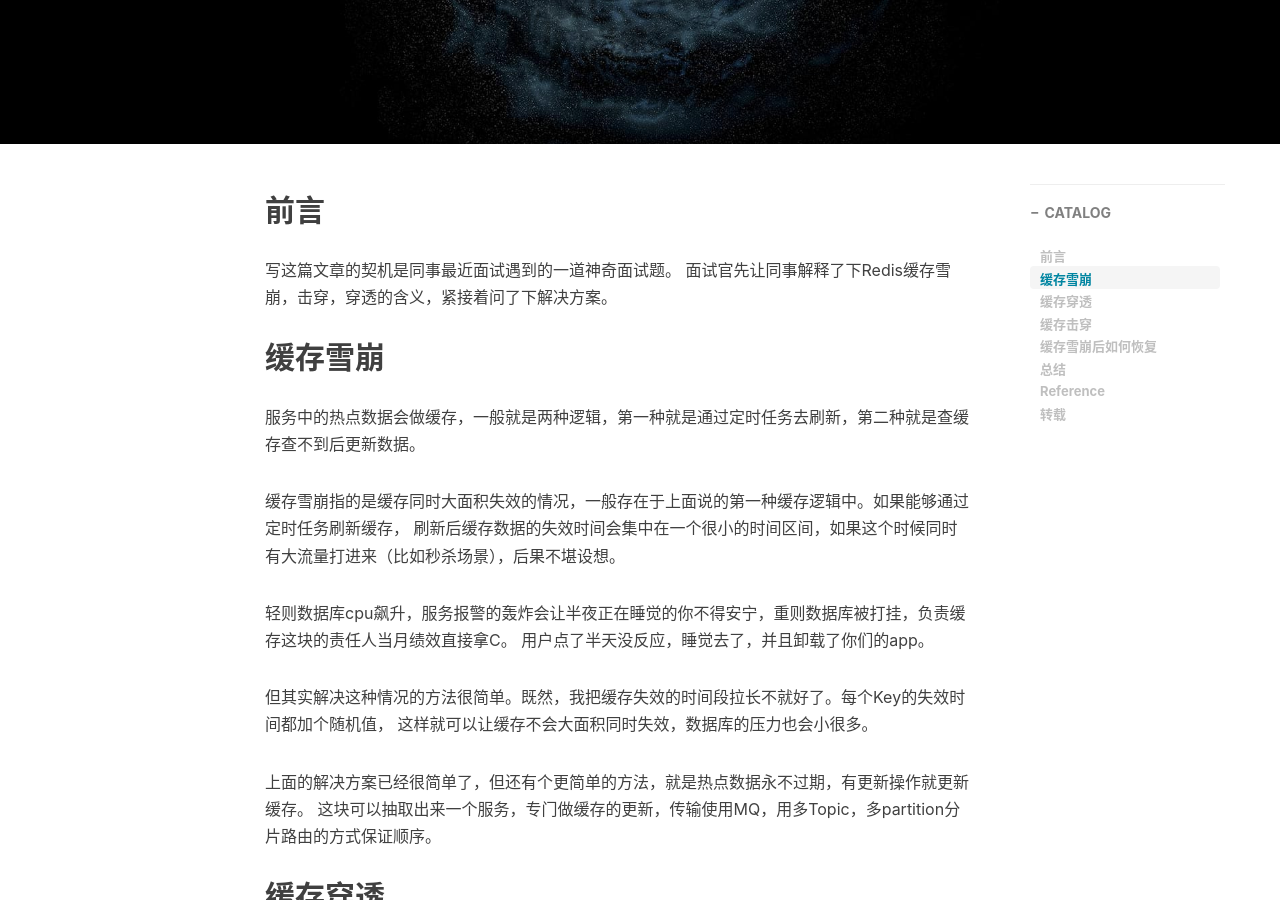
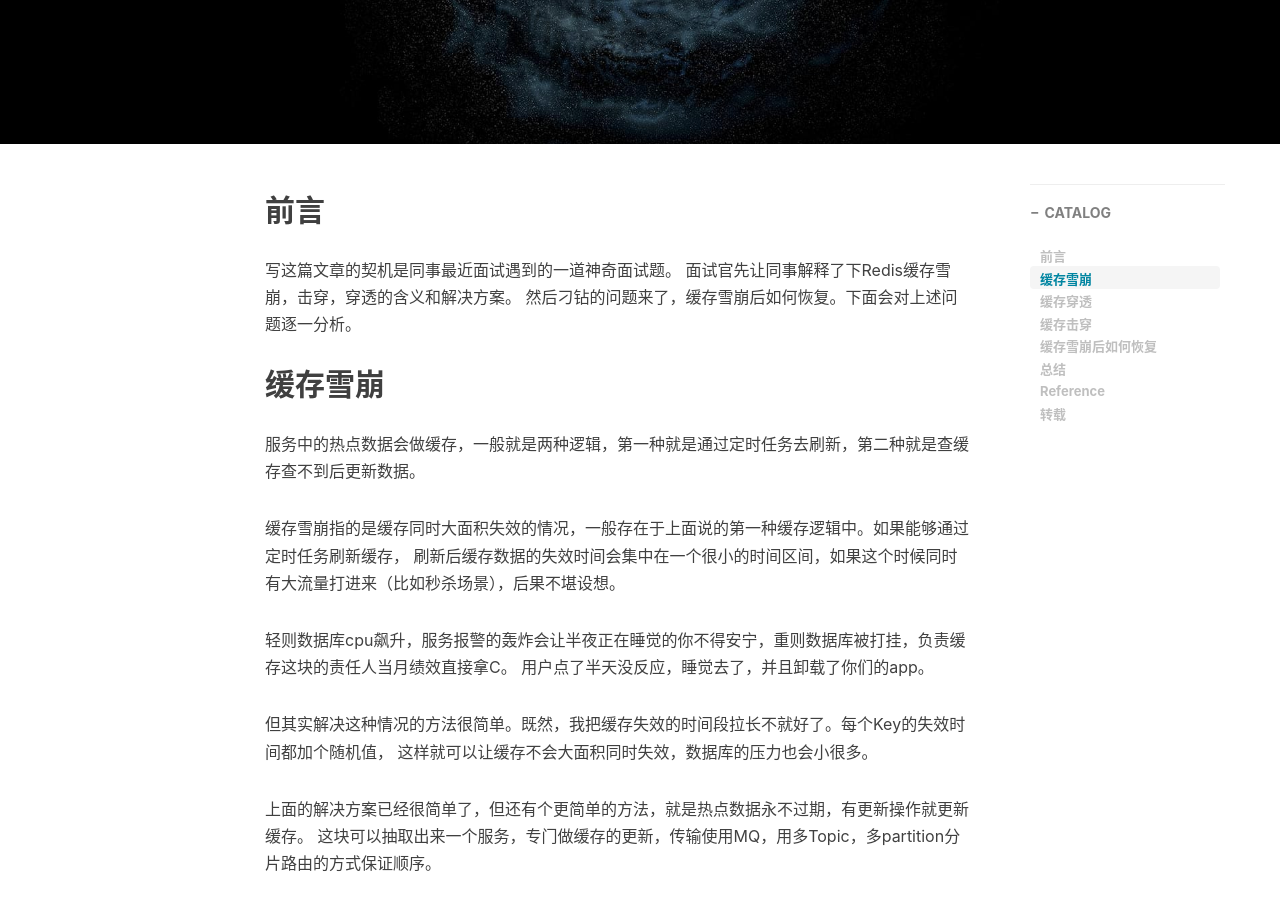
Before and after one commit to MistRay/mistray.github.io, a Jekyll site: the page built from _posts/2020-06-17-Redis缓存雪崩,击穿,穿透.md, in a window 1280 px wide and 900 px high, scrolled down 379 px. Built offline with Jekyll 4.4.1, drawn with Linux system fonts in a browser that asks for light colours; nearby versions of some CDN libraries; comment, search, counter and statistics services are not loaded.

Commit message:
修改前言

```diff
--- a/_posts/2020-06-17-Redis缓存雪崩,击穿,穿透.md
+++ b/_posts/2020-06-17-Redis缓存雪崩,击穿,穿透.md
@@ -14,7 +14,8 @@ tags:                               #标签
 ---
 ## 前言
 写这篇文章的契机是同事最近面试遇到的一道神奇面试题。
-面试官先让同事解释了下Redis缓存雪崩，击穿，穿透的含义，紧接着问了下解决方案。
+面试官先让同事解释了下Redis缓存雪崩，击穿，穿透的含义和解决方案。
+然后刁钻的问题来了，缓存雪崩后如何恢复。下面会对上述问题逐一分析。
 
 ## 缓存雪崩
 服务中的热点数据会做缓存，一般就是两种逻辑，第一种就是通过定时任务去刷新，第二种就是查缓存查不到后更新数据。
```
